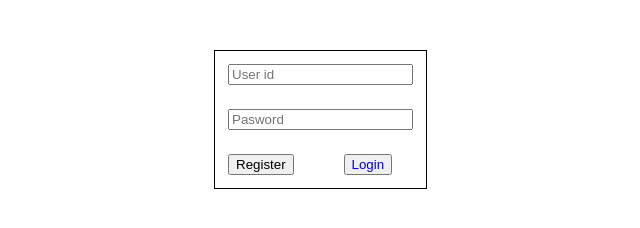
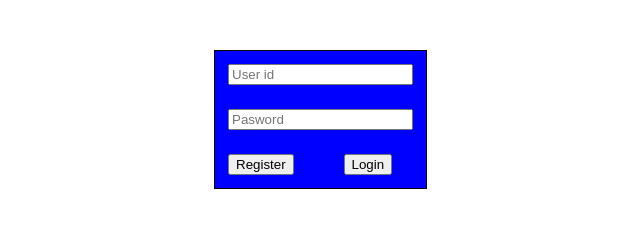
Before and after one commit to Utkarsh-Gangwar/LoginAndRegister, a plain HTML site: page index.html in a window 1280 px wide. Shown: the whole page, without its empty margins (194-834 px from the left). Drawn offline with Linux system fonts and the light colour scheme.

Commit message:
Update index.html

```diff
--- a/index.html
+++ b/index.html
@@ -9,7 +9,6 @@
     <style>
         div{
             margin: 50px 400px 50px 400px;
-            height: 80vh;
         }
         input{
             margin: 10px;
@@ -19,6 +18,7 @@
         }
         table{
             border: 1px solid black;
+            background-color: blue;
         }
     </style>
 </head>
@@ -34,7 +34,7 @@
                 </tr>
                 <tr>
                     <td><button>Register</button></td>
-                    <td><button><a href="login.html" style="text-decoration: none;">Login</a></button></td>
+                    <td><button><a href="login.html" style="text-decoration: none; color: black;">Login</a></button></td>
                 </tr>
             </table>
         </form>
```
